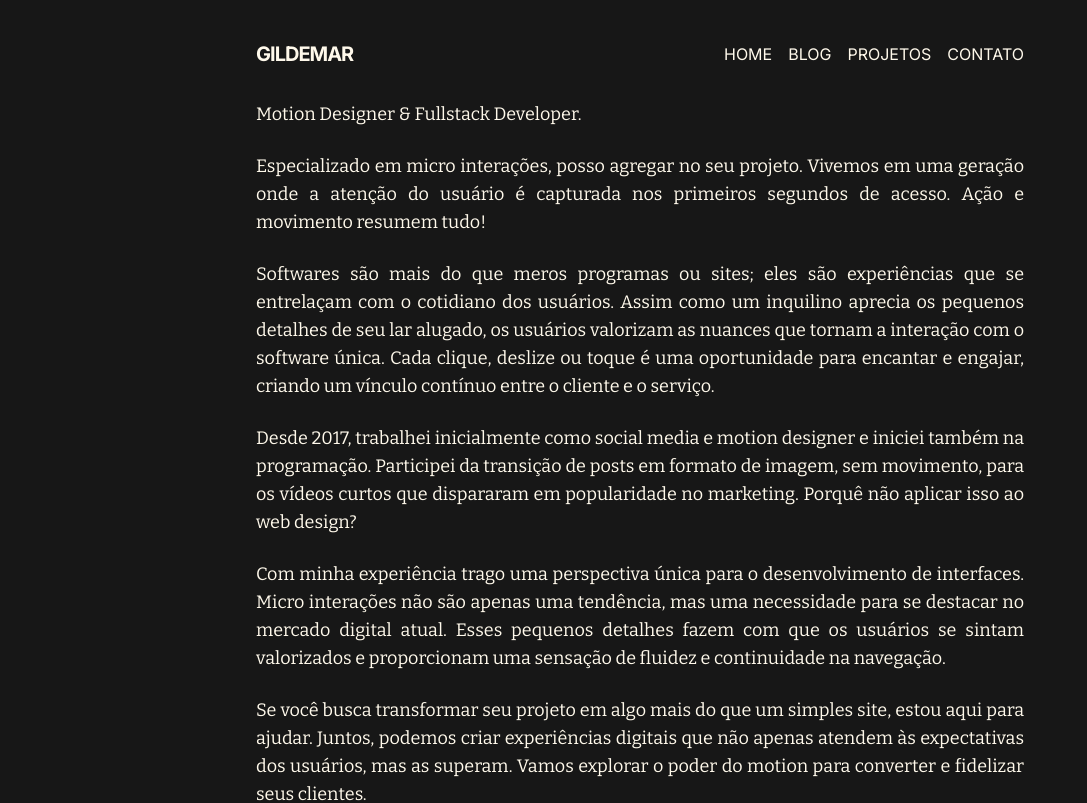
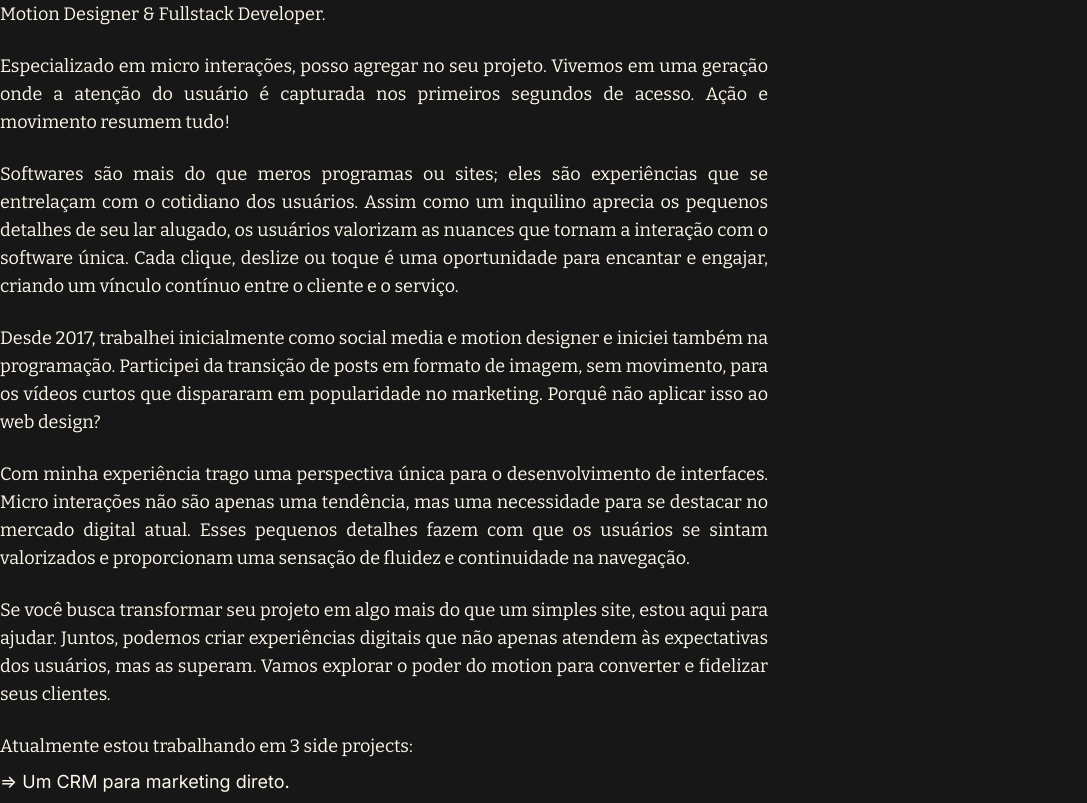
Before and after one commit to gildemardev/gildemar.dev, a Next.js app: page / in a window 1280 px wide. Shown: the top 803 px of the page, without its empty margins (0-1087 px from the left). Built offline with nearby package versions, Linux system fonts and the light colour scheme.

Commit message:
:fire: removed header from layout

```diff
--- a/src/app/layout.tsx
+++ b/src/app/layout.tsx
@@ -2,7 +2,8 @@ import type { Metadata } from "next";
 import { Bitter, Inter } from "next/font/google";
 import "./globals.css";
 import { cn } from "@/lib/utils";
-import Header from "@/components/Header";
+import { useRef } from "react";
+import { useScroll, useTransform } from "framer-motion";
 
 const inter = Inter({ subsets: ["latin"], variable: "--font-sans" });
 const bitter = Bitter({ subsets: ["latin"], variable: "--font-serif" });
@@ -22,11 +23,10 @@ export default function RootLayout({
 		<html lang='pt-br' className='scroll-smooth'>
 			<body
 				className={cn(
-					"antialiased selection:bg-[#00ffea] selection:text-black flex min-h-screen flex-col items-center px-5 sm:px-12 md:px-24 py-10 bg-background text-foreground ",
+					"antialiased selection:bg-[#00ffea] selection:text-black bg-background text-foreground ",
 					bitter.variable,
 					inter.variable
 				)}>
-				<Header />
 				{children}
 			</body>
 		</html>
```
